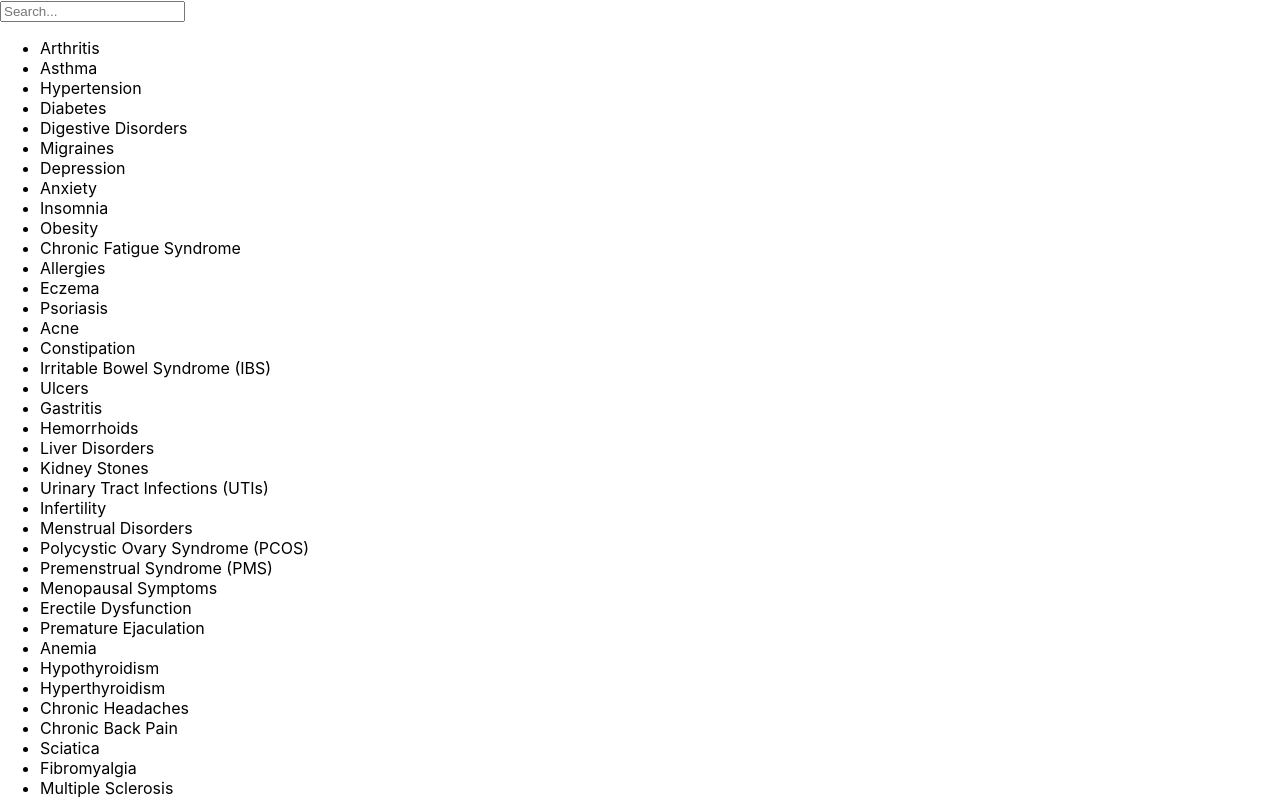
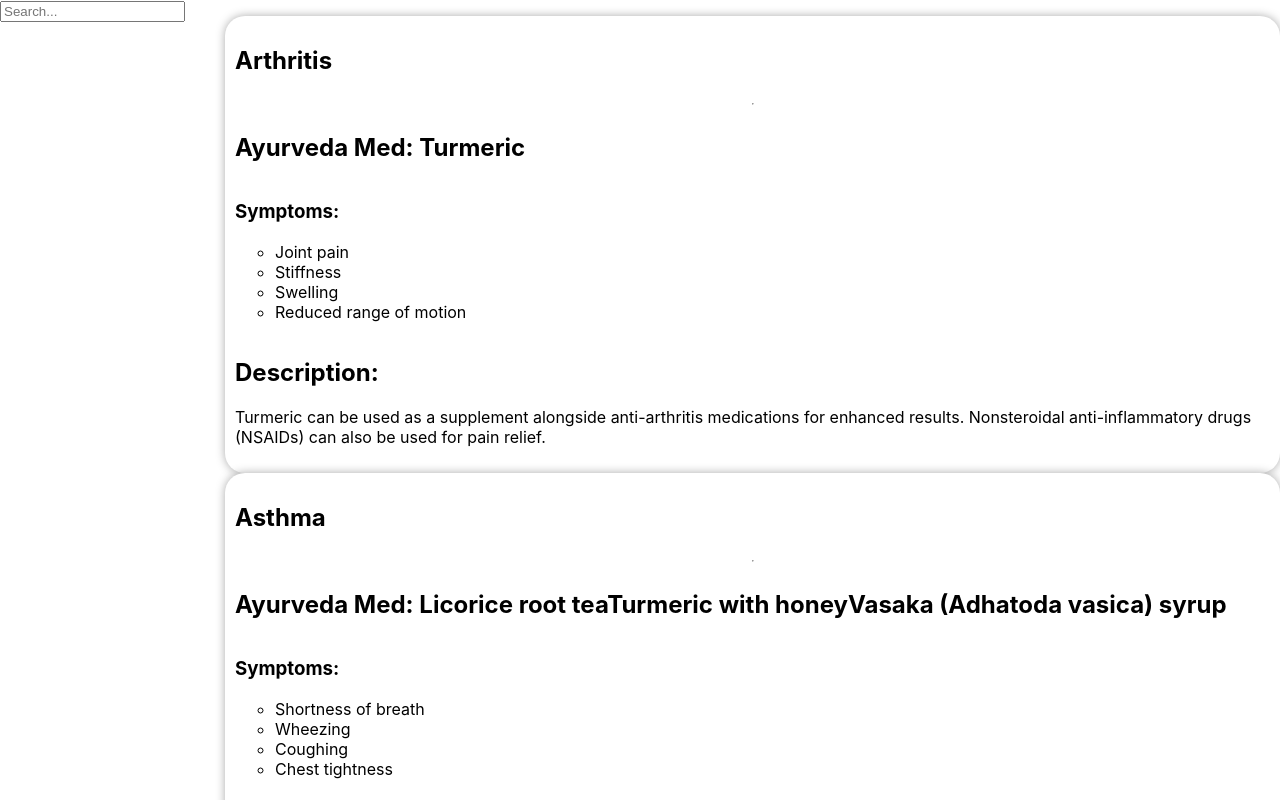
Before and after one commit to vighneshadelkar/NFC_TwistedTerminal, a React (Create React App) app in the folder client/: page /dis in a window 1280 px wide. Shown: the top 800 px of the page. Built offline with nearby package versions, Linux system fonts and the light colour scheme; a web font is replaced by a local one.

Commit message:
added diseases page

```diff
--- a/client/src/components/Card/Card1.css
+++ b/client/src/components/Card/Card1.css
@@ -0,0 +1,11 @@
+.card{
+    border-radius: 20px;
+    padding: 10px;
+    background-color: white;
+    box-shadow: 0px 0px 10px rgb(170, 170, 170);
+    height: fit-content;
+}
+
+.cardWrapper{
+    display: grid;
+}
--- a/client/src/components/Card/Card1.jsx
+++ b/client/src/components/Card/Card1.jsx
@@ -1,8 +1,20 @@
-import React from 'react';
+import React from "react";
 import "./Card1.css";
 
-export default function Card1() {
+export default function Card1({ item }) {
   return (
-    <div>Card1</div>
-  )
+    <div className="card">
+      <div className="cardWrapper">
+        <h2 className="disName">{item.Name}</h2>
+        <hr></hr>
+        <h2 className="disName">Ayurveda Med: {item.AyurvedicRemedy}</h2>
+        <h3>Symptoms:</h3>
+        <ul>
+          {Array.isArray(item.Symptoms) &&
+            item.Symptoms.map((symptom, index) => <li key={index}>{symptom}</li>)}
+        </ul>
+        <p className="description"><h2>Description: </h2>{item.IntegrationWithModernMedicine}</p>
+      </div>
+    </div>
+  );
 }
--- /dev/null
+++ b/client/src/pages/Diseasepg/Pg2.css
@@ -0,0 +1,7 @@
+.pg2{
+    width: 100%;
+}
+
+.pg2Wrapper{
+    display: flex;
+}
--- a/client/src/pages/Diseasepg/Pg2.jsx
+++ b/client/src/pages/Diseasepg/Pg2.jsx
@@ -1,6 +1,8 @@
 import React, { useState } from "react";
 import Search from "../../components/Search/Search";
 import data from "../../data/ayurveda";
+import Card1 from "../../components/Card/Card1";
+import "./Pg2.css"
 
 export default function Pg2() {
   const [searchTerm, setSearchTerm] = useState("");
@@ -9,19 +11,27 @@ export default function Pg2() {
     setSearchTerm(term);
   };
 
+  // Filter the data based on the search term
   const filteredData = data.filter(
     (item) =>
       item.Name && item.Name.toLowerCase().includes(searchTerm.toLowerCase())
   );
 
+  // Define a function to render the list of Card1 components
+  const renderCards = (items) => {
+    return items.map((item) => <Card1 key={item.id} item={item} />);
+  };
+
   return (
-    <div>
-      <Search handleSearch={handleSearch} />
-      <ul>
-        {searchTerm.length === 0
-          ? data.map((item) => <li key={item.id}>{item.Name}</li>)
-          : filteredData.map((item) => <li key={item.id}>{item.Name}</li>)}
-      </ul>
+    <div className="pg2">
+      <div className="pg2Wrapper">
+        <Search handleSearch={handleSearch} />
+        <ul>
+          {searchTerm.length === 0
+            ? renderCards(data)
+            : renderCards(filteredData)}
+        </ul>
+      </div>
     </div>
   );
 }
--- a/client/src/pages/Home/Home.jsx
+++ b/client/src/pages/Home/Home.jsx
@@ -15,6 +15,7 @@ export default function Home() {
                     <img src={Homeimg} alt="home img"  />
                 </div>
             </section>
+
         </div>
     </div>
   )
```
